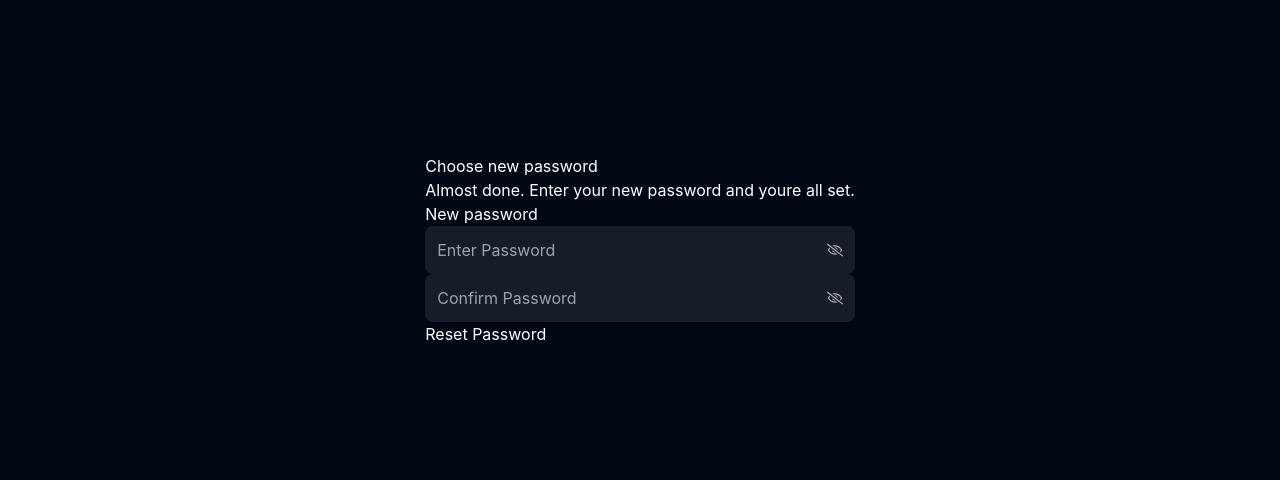
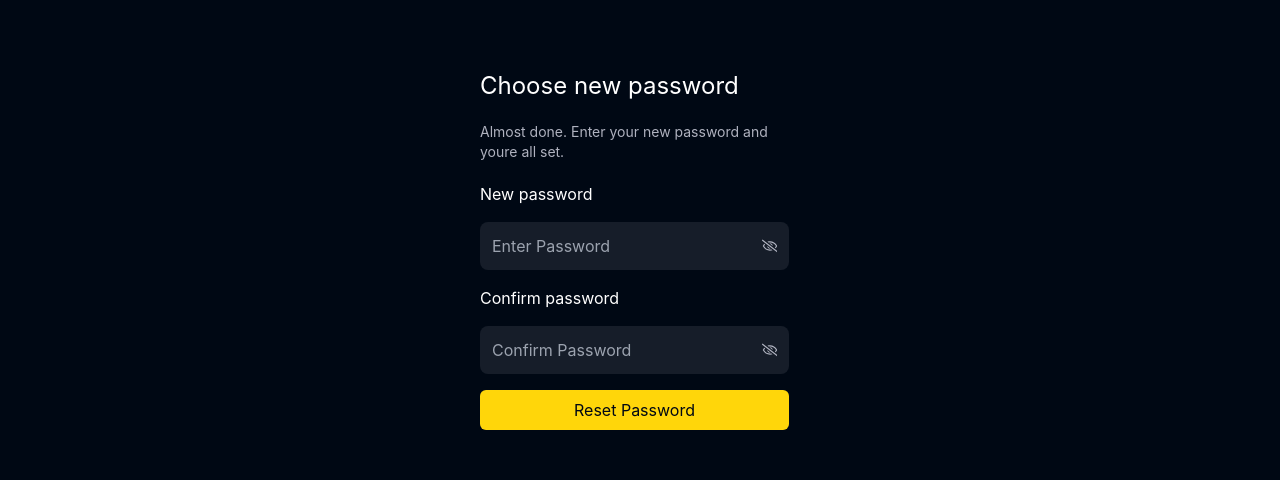
Before and after one commit to thimanshu756/Edtech, a React (Create React App) app: page /update-password/1 in a window 1280 px wide. Shown: the part 206-686 px from the top of the page. Built offline with nearby package versions, Linux system fonts and the light colour scheme; no server answers.

Commit message:
private Route defined

```diff
--- /dev/null
+++ b/src/Components/Core/AuthAcesses/PrivateRoute.jsx
@@ -0,0 +1,18 @@
+import React from 'react'
+import { useSelector } from 'react-redux'
+import { Navigate } from 'react-router-dom'
+const PrivateRoute = ({children}) => {
+
+    const {token}=useSelector((state)=>state.auth)
+
+    if (token != null) {
+        return children
+    }else{
+        return(
+            <Navigate to="/login"></Navigate>
+        )
+    }
+
+}
+
+export default PrivateRoute
--- a/src/Pages/UpdatePassword.jsx
+++ b/src/Pages/UpdatePassword.jsx
@@ -28,31 +28,33 @@ const UpdatePassword = () => {
     <div className='text-white h-[100vh] w-auto  flex flex-col justify-center items-center gap-9'>
         {
             loading ? ( <div>Loading.....</div> ):(
-                resetComplete ?(<div className='flex gap-5 flex-col'>
-                    <h1>Reset complete!</h1>
-                    <p>All done! You have successfully updated your password</p>
-                    <button>Return To Login</button>
+                resetComplete ?(
+                <div className='flex gap-5 flex-col'>
+                    <h1 className=" text-2xl">Reset complete!</h1>
+                    <p className=' text-sm font-inter text-richblack-100 w-[320px]'>All done! You have successfully updated your password</p>
                     <Link to={"login"}>
-                    Back to Login
+                    <button className='  lg:w-[309px] md:w-[309px] sm:w-[300px] xs:w-[300px] xxs:w-[300px] bg-yellow-50 rounded-md p-[8px] text-richblack-900'>Return To Login</button>
                     </Link>
-                </div>):(<div>
-                    <h1>Choose new password</h1>
-                    <p>Almost done. Enter your new password and youre all set.</p>
-                    <form onSubmit={submitPasswordHandler}>
+                </div>):(
+                <div className='flex gap-5 flex-col'>
+                    <h1 className=" text-2xl ">Choose new password</h1>
+                    <p className=' text-sm font-inter text-richblack-100 w-[320px]'>Almost done. Enter your new password and youre all set.</p>
+                    <form onSubmit={submitPasswordHandler} className='flex flex-col gap-4'>
                        <p>New password</p>
-                       <div className='bg-richblack-800 rounded-lg p-[12px] w-[440px ] flex  items-center'>
+                       <div className='bg-richblack-800 rounded-lg p-[12px] w-[440px ] flex  items-center   lg:w-[309px] md:w-[309px] sm:w-[300px] xs:w-[300px] xxs:w-[300px]'>
                         <input type={`${showPassword ? "text" : "password"}`} id='' onChange={handleOnChange} name='password' value={password} placeholder='Enter Password' className='bg-richblack-800 w-[100%] ' />
                         {
                             showPassword ? (<div><FaRegEye className='text-richblack-100' onClick={() => setShowPassword(false)} /></div>) : (<div onClick={() => setShowPassword(true)}><FaRegEyeSlash className='text-richblack-100' /> </div>)
                         }
-                    </div>
-                    <div className='bg-richblack-800 rounded-lg p-[12px] w-[440px ] flex  items-center'>
+                        </div>
+                    <p>Confirm password</p>
+                    <div className='bg-richblack-800 rounded-lg p-[12px] w-[440px ] flex   lg:w-[309px] md:w-[309px] sm:w-[300px] xs:w-[300px] xxs:w-[300px] items-center'>
                         <input type={`${showPassword ? "text" : "password"}`} id='' onChange={handleOnChange} name='confirmPassword' value={confirmPassword} placeholder='Confirm Password' className='bg-richblack-800 w-[100%] ' />
                         {
                             showPassword ? (<div><FaRegEye className='text-richblack-100' onClick={() => setShowPassword(false)} /></div>) : (<div onClick={() => setShowPassword(true)}><FaRegEyeSlash className='text-richblack-100' /> </div>)
                         }
                     </div>
-                    <button type='submit'>Reset Password</button>
+                    <button type='submit' className='  lg:w-[309px] md:w-[309px] sm:w-[300px] xs:w-[300px] xxs:w-[300px] bg-yellow-50 rounded-md p-[8px] text-richblack-900'>Reset Password</button>
                     </form>
                 </div>)
             )
```
